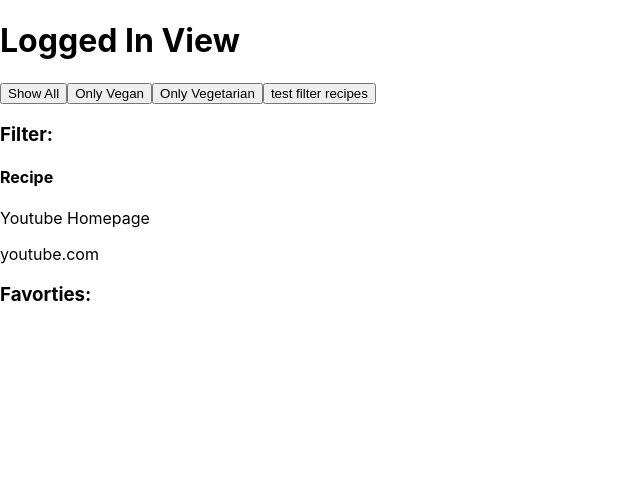
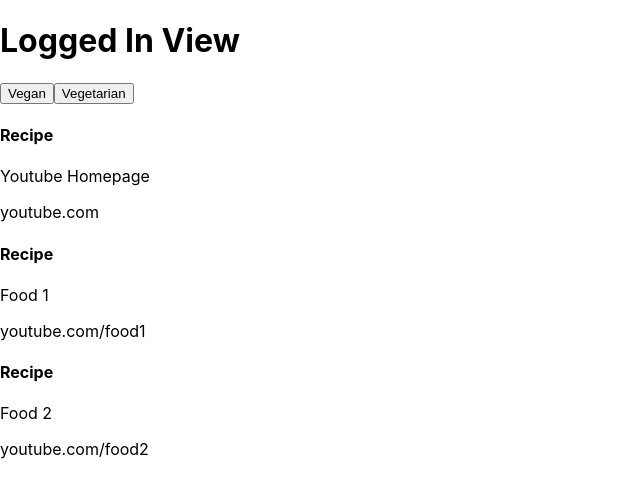
Before and after one commit to angeljuarez77/foody_app, a React (Create React App) app in the folder foody/: page / in a window 1280 px wide. Shown: the top 496 px of the page, without its empty margins (0-640 px from the left). Built offline with nearby package versions, Linux system fonts and the light colour scheme.

Commit message:
added filter, moved into components and passed props. create ternary - but need to fix it so it works

```diff
--- a/foody/src/App.js
+++ b/foody/src/App.js
@@ -4,6 +4,7 @@ import Login from './components/LoggedOut/Login.js'
 import CreateAccount from './components/LoggedOut/CreateAccount.js'
 import Welcome from './components/Welcome.js'
 import AllRecipes from './components/LoggedIn/AllRecipes.js';
+import Recipe from './components/Recipe.js';
 
 
 class App extends Component {
@@ -20,37 +21,36 @@ class App extends Component {
             },
             {
               id: 2,
-              url: 'youtube.com/amazingvideo',
-              title: 'Amazing Video',
+              url: 'youtube.com/food1',
+              title: 'Food 1',
               category: 'Vegan'
             },
             {
               id: 3,
-              url: 'youtube.com/funnyanimal',
-              title: 'Funny Animal',
+              url: 'youtube.com/food2',
+              title: 'Food 2',
               category: ''
             }
         ],
-      selected: 'Vegetarian',
+      selected: '',
       filterResults: [],
       favorites: [
         {
           id: 3,
-          url: 'youtube.com/funnyanimal',
-          title: 'Funny Animal',
-          category: ''
+          url: 'youtube.com/fav1',
+          title: 'veg fav',
+          category: 'Vegetarian'
         },
         {
           id: 2,
-          url: 'youtube.com/amazingvideo',
-          title: 'Amazing Video',
+          url: 'youtube.com/fav2',
+          title: 'vegan fav',
           category: 'Vegan'
         }
-      ]
+      ],
+      favoritesView : true
     }
-
-    this.filterResult = this.filterResult.bind(this);
-  }
+}
 
 
 
@@ -62,23 +62,12 @@ getView(){
     case 'signup':
       return <CreateAccount />
     case 'loggedin':
-      return <LoggedInView filterResult={this.filterResult} recipes={this.state.recipes} selected={this.state.selected} favorites={this.state.favorites}/>
+      return <LoggedInView favoritesView={this.state.favoritesView} recipes={this.state.recipes} selected={this.state.selected} favorites={this.state.favorites}/>
     default:
       return <Welcome />
   }
 }
 
-
-
-filterResult(arr){
-
-  const selectedRecipes = arr.filter(recipe => recipe.category === this.state.selected)
-  console.log(selectedRecipes);
-    this.setState({
-      filterResults:selectedRecipes
-    })
-  console.log(selectedRecipes);
-}
 
 
 
--- a/foody/src/components/LoggedIn/AllRecipes.js
+++ b/foody/src/components/LoggedIn/AllRecipes.js
@@ -1,6 +1,5 @@
 import React from 'react';
 import Recipe from '../Recipe.js';
-import Filter from './Filter.js';
 import Favorites from './Favorites.js';
 
 
@@ -9,10 +8,28 @@ export default function AllRecipes(props){
   return(
 
     <div>
-      <h3> Render Recipes </h3>
-      <h2> filter: </h2>
-      <Filter recipes={props.recipes} selected={props.selected}/>
-      <Favorites />
+
+          {
+            props.selected
+            ?
+            props.recipes.filter(recipe => recipe.category === props.selected).map(recipe=>(
+              <Recipe
+                key={recipe.id}
+                url={recipe.url}
+                title={recipe.title}
+                />
+              ))
+
+              :
+              props.recipes.map(recipe=>(
+                <Recipe
+                  key={recipe.id}
+                  url={recipe.url}
+                  title={recipe.title}
+                  />
+                ))
+          }
+
     </div>
   )
 }
--- a/foody/src/components/LoggedIn/Favorites.js
+++ b/foody/src/components/LoggedIn/Favorites.js
@@ -10,7 +10,19 @@ export default function Favorites(props){
 
   return(
     <div>
-    {selectedRecipes.map(recipe=>(
+        {
+          props.selected
+          ?
+          props.recipes.filter(recipe => recipe.category === props.selected).map(recipe=>(
+            <Recipe
+              key={recipe.id}
+              url={recipe.url}
+              title={recipe.title}
+              />
+            ))
+
+            :
+            props.recipes.map(recipe=>(
               <Recipe
                 key={recipe.id}
                 url={recipe.url}
--- a/foody/src/components/LoggedIn/Filter.js
+++ /dev/null
@@ -1,24 +0,0 @@
-import React from 'react';
-import Recipe from '../Recipe.js';
-
-export default function Filter(props){
-    const selectedRecipes = props.recipes.filter(recipe => {
-     return recipe.category === props.selected
-      }
-    )
-
-    return(
-
-      <div>
-        {selectedRecipes.map(recipe=>(
-          <Recipe
-            key={recipe.id}
-            url={recipe.url}
-            title={recipe.title}
-            />
-          ))
-        }
-
-      </div>
-    )
-};
--- a/foody/src/components/LoggedIn/LoggedInView.js
+++ b/foody/src/components/LoggedIn/LoggedInView.js
@@ -1,7 +1,6 @@
 import React from 'react';
 import AllRecipes from './AllRecipes.js';
 import Recipe from '../Recipe.js';
-import Filter from './Filter.js';
 import Favorites from './Favorites.js';
 
 
@@ -11,16 +10,17 @@ export default function LoggedInView(props) {
     <div>
       <h1> Logged In View </h1>
 
-      <button> Show All </button>
-      <button> Only Vegan </button>
-      <button> Only Vegetarian </button>
-      <button onClick={() => props.filterResult(props.recipes)}> test filter recipes </button>
+      <button> Vegan </button>
+      <button> Vegetarian </button>
 
-        <h3> Filter: </h3>
-        <Filter recipes={props.recipes} selected={props.selected}/>
 
-        <h3> Favorties: </h3>
-        <Favorites favorites={props.favorites} selected={props.selected}/>
+      {
+          props.favoritesView
+          ?
+          <Favorites recipes={props.recipes} selected={props.selected} favorites={props.favorites}/>
+          :
+          <AllRecipes recipes={props.recipes} selected={props.selected} favorites={props.favorites}/>
+      }
 
     </div>
   )
```
Lines whose indentation alone changed are shown as unchanged.
